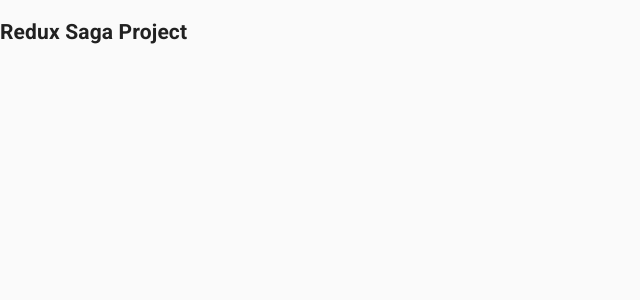
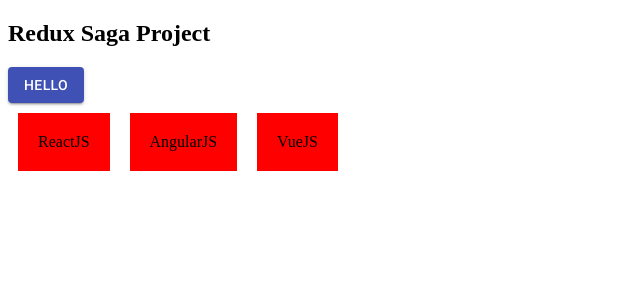
Before and after one commit to phantuantu24/redux-saga-project, a React (Create React App) app: page / in a window 1280 px wide. Shown: the top 300 px of the page, without its empty margins (0-640 px from the left). Built offline with nearby package versions, Linux system fonts and the light colour scheme.

Commit message:
basic css in js with styles file

```diff
--- a/src/App.js
+++ /dev/null
@@ -1,13 +0,0 @@
-import React from "react";
-import CssBaseline from '@material-ui/core/CssBaseline';
-
-function App() {
-  return (
-    <div>
-      <CssBaseline />
-      <h2>Redux Saga Project</h2>
-    </div>
-  );
-}
-
-export default App;
--- /dev/null
+++ b/src/containers/App/index.js
@@ -0,0 +1,24 @@
+import React, { Component } from "react";
+import Button from "@material-ui/core/Button";
+import { withStyles } from "@material-ui/core";
+import styles from "./styles";
+
+class App extends Component {
+  render() {
+    const { classes } = this.props
+    console.log(this.props)
+    return (
+      <div>
+        <h2>Redux Saga Project</h2>
+        <Button variant="contained" color="primary">Hello</Button>
+        <div className={classes.box}>
+          <div className={classes.shape}>ReactJS</div>
+          <div className={classes.shape}>AngularJS</div>
+          <div className={classes.shape}>VueJS</div>
+        </div>
+      </div>
+    )
+  }
+}
+
+export default withStyles(styles)(App)
--- /dev/null
+++ b/src/containers/App/styles.js
@@ -0,0 +1,13 @@
+const styles = () => ({
+  box: {
+    display: "flex",
+    alignItems: "center"
+  },
+  shape: {
+    padding: 20,
+    margin: 10,
+    backgroundColor: "red"
+  }
+})
+
+export default styles
--- a/src/index.js
+++ b/src/index.js
@@ -1,6 +1,6 @@
 import React from 'react';
 import ReactDOM from 'react-dom';
-import App from './App';
+import App from './containers/App';
 import reportWebVitals from './reportWebVitals';
 
 ReactDOM.render(
```
